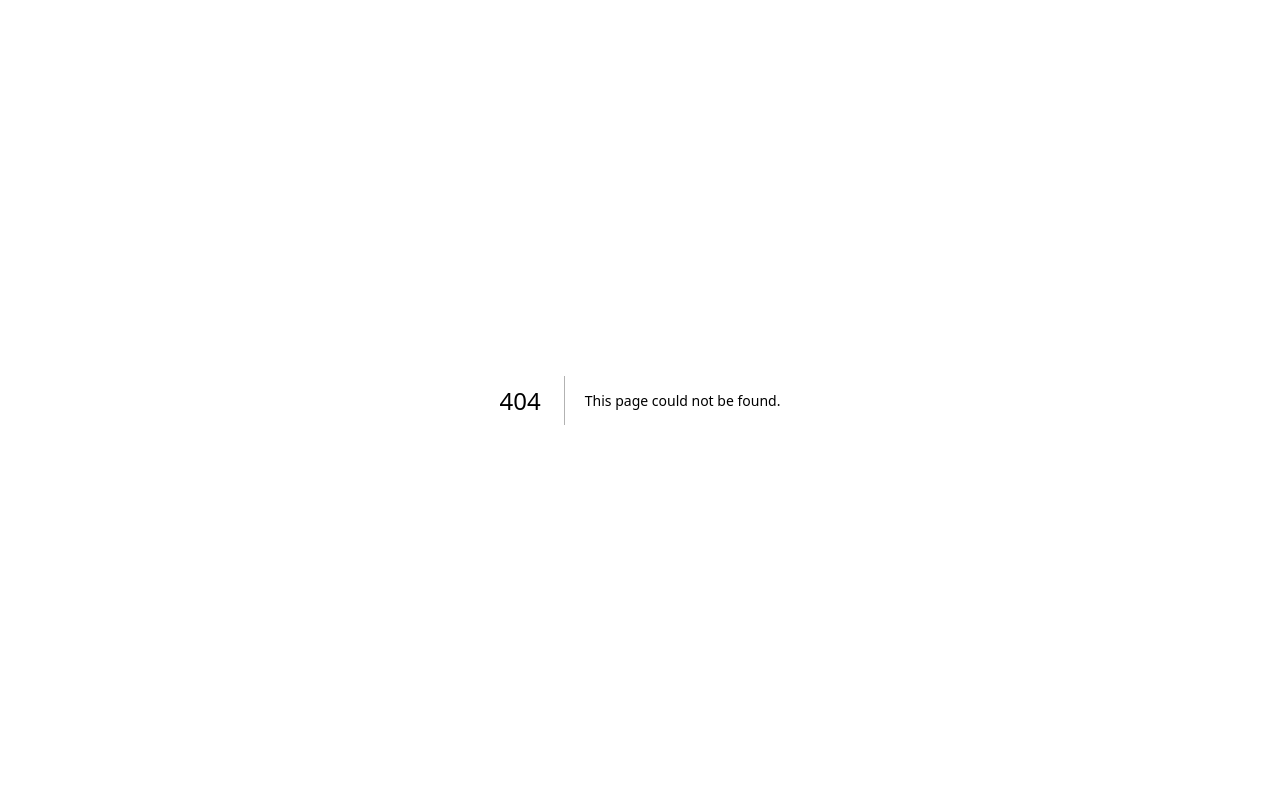
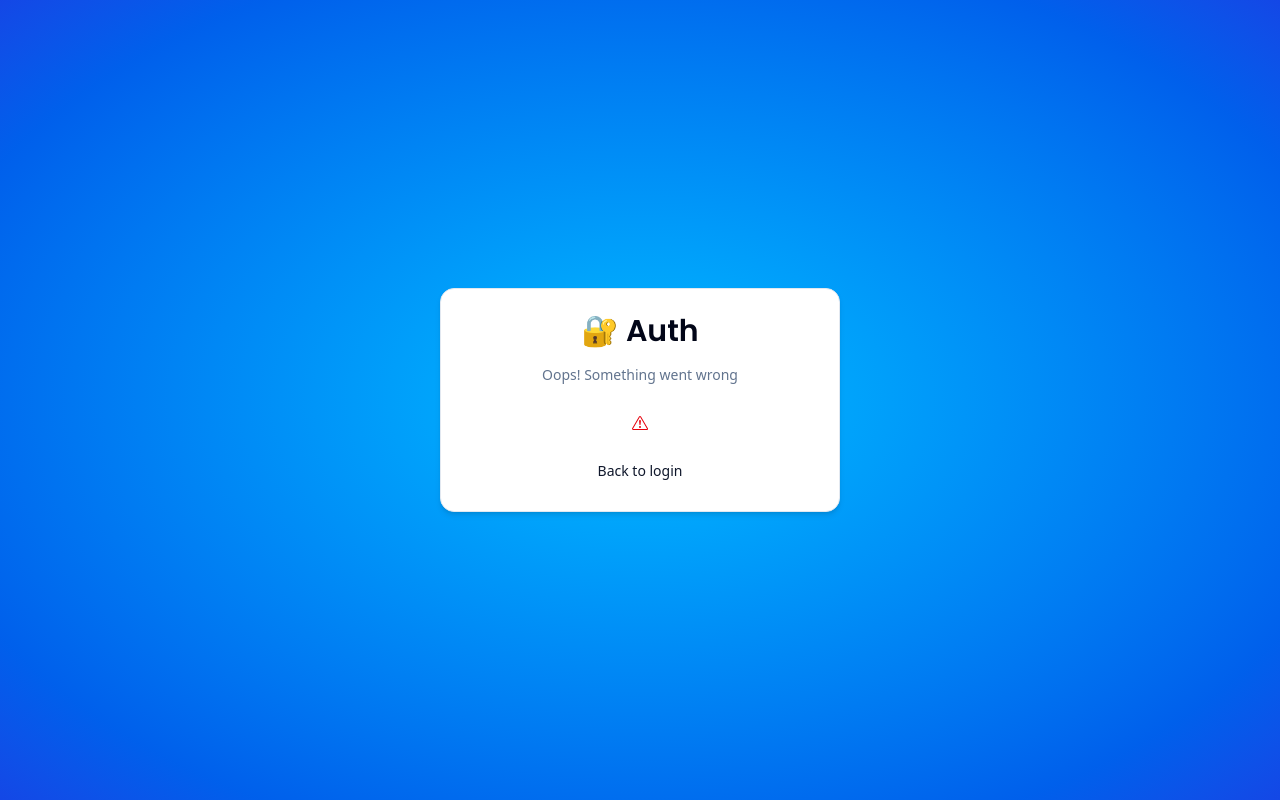
Before and after one commit to pradeepyd/Auth-advance, a Next.js app: page /auth/error in a window 1280 px wide. Before the commit this address had no page. Built offline with nearby package versions, Linux system fonts and the light colour scheme.

Commit message:
auth error page created

```diff
--- /dev/null
+++ b/app/auth/error/page.tsx
@@ -0,0 +1,9 @@
+import { ErrorCard } from "@/components/auth/error-card";
+
+const AuthErrorPage = () => {
+    return (
+        <ErrorCard/>
+    )
+}
+
+export default AuthErrorPage;
```
